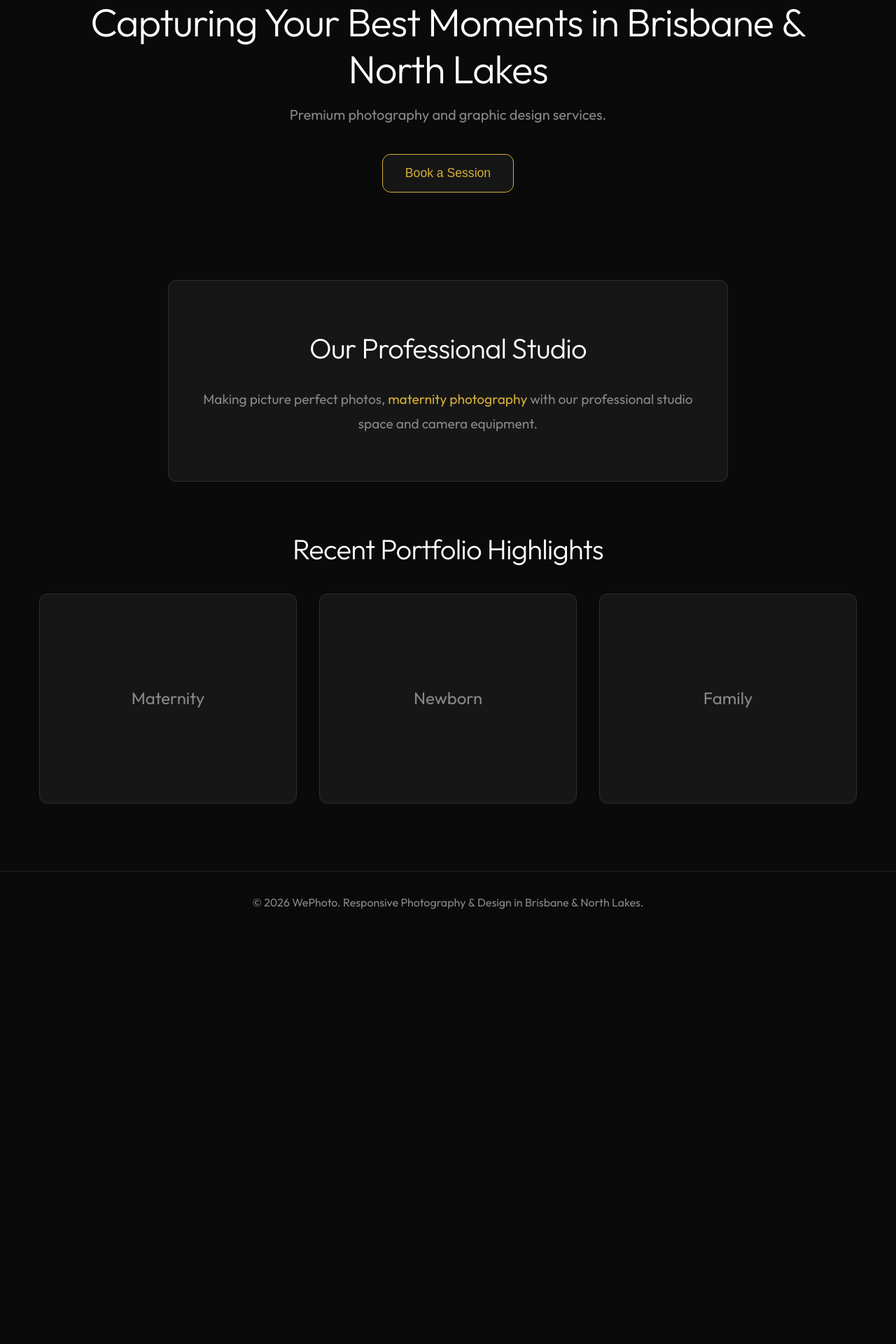
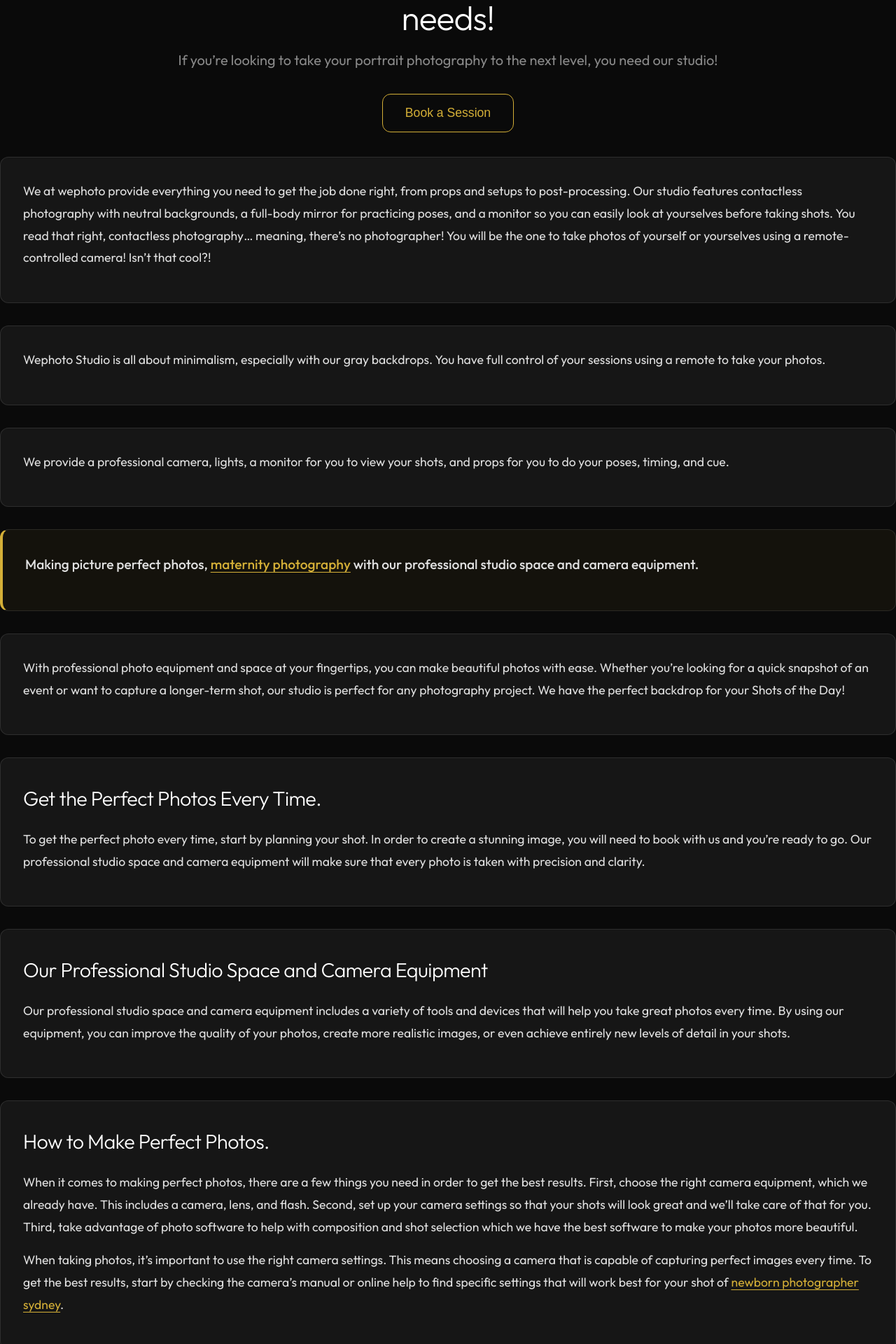
Before and after one commit to nom8352/wephoto, a React (Vite) app: page / in a window 1280 px wide. Shown: the part 200-2120 px from the top of the page at 70% size. Before the commit the page ends 1534 px from the top, so only its background shows below. Built offline with nearby package versions, Linux system fonts and the light colour scheme.

Commit message:
chore: revert to original Sydney content and address

```diff
--- a/index.html
+++ b/index.html
@@ -4,12 +4,12 @@
     <meta charset="UTF-8" />
     <link rel="icon" type="image/svg+xml" href="/vite.svg" />
     <meta name="viewport" content="width=device-width, initial-scale=1.0" />
-    <meta name="description" content="Premium photography and graphic design services based in Brisbane and North Lakes. Specializing in maternity, newborn, and family shoots. Book your session today." />
-    <meta name="keywords" content="Brisbane, North Lakes, Photography, Graphic Design, Maternity Photographer, Newborn Photographer" />
+    <meta name="description" content="WePhoto - Self-portrait Studio in Sydney. Professional equipment, contactless photography, and everything you need for the perfect shot." />
+    <meta name="keywords" content="Sydney, Gladesville, Self-portrait Studio, Photography, Contactless Photography, Maternity Photographer" />
     <link rel="preconnect" href="https://fonts.googleapis.com">
     <link rel="preconnect" href="https://fonts.gstatic.com" crossorigin>
     <link href="https://fonts.googleapis.com/css2?family=Outfit:wght@300;400;500;600;700&display=swap" rel="stylesheet">
-    <title>Professional Photography & Graphic Design in Brisbane | WePhoto</title>
+    <title>WePhoto | Self-portrait Studio in Sydney</title>
   </head>
   <body>
     <div id="root"></div>
--- a/src/components/Footer.jsx
+++ b/src/components/Footer.jsx
@@ -1,7 +1,7 @@
 const Footer = () => {
   return (
     <footer style={{ padding: '2rem', textAlign: 'center', color: 'var(--muted)', borderTop: '1px solid var(--glass-border)', marginTop: '4rem' }}>
-      <p>&copy; {new Date().getFullYear()} WePhoto. Responsive Photography & Design in Brisbane & North Lakes.</p>
+      <p>&copy; {new Date().getFullYear()} WePhoto. Unit 22, 33-37 College St, Gladesville NSW 2111, Australia</p>
     </footer>
   );
 };
--- a/src/pages/Home.css
+++ b/src/pages/Home.css
@@ -1,14 +1,16 @@
+import './Home.css';
+
 .home {
-  max-width: 1200px;
+  max-width: 1000px;
   margin: 0 auto;
   padding: 2rem 1rem;
   display: flex;
   flex-direction: column;
-  gap: 4rem;
+  gap: 3rem;
 }
 
 .hero {
-  min-height: 50vh;
+  min-height: 40vh;
   display: flex;
   align-items: center;
   justify-content: center;
@@ -16,7 +18,7 @@
 }
 
 .hero-content h1 {
-  font-size: 3.5rem;
+  font-size: 3rem;
   line-height: 1.2;
   margin-bottom: 1rem;
 }
@@ -24,66 +26,56 @@
 .subtitle {
   font-size: 1.25rem;
   color: var(--muted);
-  margin-bottom: 2.5rem;
+  margin-bottom: 2rem;
+}
+
+.content-blocks {
+  display: flex;
+  flex-direction: column;
+  gap: 2rem;
+}
+
+.text-block {
+  padding: 2rem;
+  line-height: 1.8;
+  font-size: 1.1rem;
+  color: var(--text);
+}
+
+.text-block h2 {
+  font-size: 1.8rem;
+  margin-bottom: 1rem;
+  color: var(--primary);
+}
+
+.text-block p {
+  margin-bottom: 1rem;
+}
+
+.text-block.highlight {
+  border-left: 4px solid var(--accent);
+  background: rgba(212, 175, 55, 0.05);
+  font-size: 1.2rem;
+  font-weight: 500;
+}
+
+.text-block a {
+  text-decoration: underline;
+  text-underline-offset: 4px;
 }
 
 .cta-button {
   padding: 1rem 2rem;
   font-size: 1.1rem;
   font-weight: 500;
-  color: var(--primary);
+  color: var(--accent);
   cursor: pointer;
+  border: 1px solid var(--accent);
+  background: transparent;
   transition: transform 0.2s ease, background 0.2s ease;
-  border: 1px solid var(--accent);
-  color: var(--accent);
 }
 
 .cta-button:hover {
   transform: translateY(-2px);
   background: rgba(212, 175, 55, 0.1);
 }
-
-.studio-info {
-  padding: 4rem 2rem;
-  text-align: center;
-  max-width: 800px;
-  margin: 0 auto;
-}
-
-.studio-info h2 {
-  font-size: 2.5rem;
-  margin-bottom: 1.5rem;
-}
-
-.studio-info p {
-  font-size: 1.2rem;
-  line-height: 1.8;
-  color: var(--muted);
-}
-
-.recent-work h2 {
-  font-size: 2.5rem;
-  margin-bottom: 2rem;
-  text-align: center;
-}
-
-.gallery-preview {
-  display: grid;
-  grid-template-columns: repeat(auto-fit, minmax(300px, 1fr));
-  gap: 2rem;
-}
-
-.gallery-item {
-  height: 300px;
-  display: flex;
-  align-items: center;
-  justify-content: center;
-  font-size: 1.5rem;
-  color: var(--muted);
-  transition: transform 0.3s ease;
-}
-
-.gallery-item:hover {
-  transform: translateY(-5px);
-  border-color: var(--accent);
-}
--- a/src/pages/Home.jsx
+++ b/src/pages/Home.jsx
@@ -5,23 +5,82 @@ const Home = () => {
     <div className="home fade-in">
       <section className="hero">
         <div className="hero-content">
-          <h1>Capturing Your Best Moments in Brisbane & North Lakes</h1>
-          <p className="subtitle">Premium photography and graphic design services.</p>
+          <h1>Wephoto Studio – your one-stop shop for all your creative needs!</h1>
+          <p className="subtitle">If you’re looking to take your portrait photography to the next level, you need our studio!</p>
           <button className="cta-button glass">Book a Session</button>
         </div>
       </section>
 
-      <section className="studio-info glass">
-        <h2>Our Professional Studio</h2>
-        <p>Making picture perfect photos, <a href="https://www.lookylooky.com.au/">maternity photography</a> with our professional studio space and camera equipment.</p>
-      </section>
+      <section className="content-blocks">
+        <div className="text-block glass">
+          <p>
+            We at wephoto provide everything you need to get the job done right, from props and setups to post-processing. Our studio features contactless photography with neutral backgrounds, a full-body mirror for practicing poses, and a monitor so you can easily look at yourselves before taking shots. You read that right, contactless photography… meaning, there’s no photographer! You will be the one to take photos of yourself or yourselves using a remote-controlled camera! Isn’t that cool?!
+          </p>
+        </div>
 
-      <section className="recent-work">
-        <h2>Recent Portfolio Highlights</h2>
-        <div className="gallery-preview">
-          <div className="gallery-item glass">Maternity</div>
-          <div className="gallery-item glass">Newborn</div>
-          <div className="gallery-item glass">Family</div>
+        <div className="text-block glass">
+          <p>
+            Wephoto Studio is all about minimalism, especially with our gray backdrops. You have full control of your sessions using a remote to take your photos.
+          </p>
+        </div>
+
+        <div className="text-block glass">
+          <p>
+            We provide a professional camera, lights, a monitor for you to view your shots, and props for you to do your poses, timing, and cue.
+          </p>
+        </div>
+
+        <div className="text-block highlight glass">
+          <p>Making picture perfect photos, <a href="https://www.lookylooky.com.au/">maternity photography</a> with our professional studio space and camera equipment.</p>
+        </div>
+
+        <div className="text-block glass">
+          <p>
+            With professional photo equipment and space at your fingertips, you can make beautiful photos with ease. Whether you’re looking for a quick snapshot of an event or want to capture a longer-term shot, our studio is perfect for any photography project. We have the perfect backdrop for your Shots of the Day!
+          </p>
+        </div>
+
+        <div className="text-block glass">
+          <h2>Get the Perfect Photos Every Time.</h2>
+          <p>
+            To get the perfect photo every time, start by planning your shot. In order to create a stunning image, you will need to book with us and you’re ready to go. Our professional studio space and camera equipment will make sure that every photo is taken with precision and clarity.
+          </p>
+        </div>
+
+        <div className="text-block glass">
+          <h2>Our Professional Studio Space and Camera Equipment</h2>
+          <p>
+            Our professional studio space and camera equipment includes a variety of tools and devices that will help you take great photos every time. By using our equipment, you can improve the quality of your photos, create more realistic images, or even achieve entirely new levels of detail in your shots.
+          </p>
+        </div>
+
+        <div className="text-block glass">
+          <h2>How to Make Perfect Photos.</h2>
+          <p>
+            When it comes to making perfect photos, there are a few things you need in order to get the best results. First, choose the right camera equipment, which we already have. This includes a camera, lens, and flash. Second, set up your camera settings so that your shots will look great and we’ll take care of that for you. Third, take advantage of photo software to help with composition and shot selection which we have the best software to make your photos more beautiful.
+          </p>
+          <p>
+            When taking photos, it’s important to use the right camera settings. This means choosing a camera that is capable of capturing perfect images every time. To get the best results, start by checking the camera’s manual or online help to find specific settings that will work best for your shot of <a href="https://www.lookylooky.com.au/">newborn photographer sydney</a>.
+          </p>
+        </div>
+
+        <div className="text-block glass">
+          <h2>Get the Perfect Picture Every Time</h2>
+          <p>
+            In order to get the perfect picture every time, make sure you use the correct shutter speed and aperture values. These are typically located on the top left corner of your photo screen, next to the white balance setting. Use these values carefully if you want to achieve a realistic image, as they can have a significant impact on how your photograph looks and sounds.
+          </p>
+          <p>
+            Every time you take a picture, it can be a perfect or bad photo. To make sure your photos are always perfect, use the right camera equipment and settings. By choosing the right camera equipment and setting of your camera, you can take great selfies every time.
+          </p>
+        </div>
+
+        <div className="text-block glass">
+          <p>
+            Whether you’re looking for a quick portrait for your social media accounts, or you want to create a more professional shoot for your company profile, or any type of group photo, our studio can definitely help. You can have an amazing photo in no time. Plus, we’re always happy to provide creative direction and support. Come join us today!
+          </p>
+          <p>
+            You can do your self-portrait shoots with friends, loved ones, and even with your pets! Come join us today. You’ll definitely have a blast!
+          </p>
         </div>
       </section>
     </div>
```
Also changed, not shown: src/pages/Contact.jsx (+6 -1 lines).
